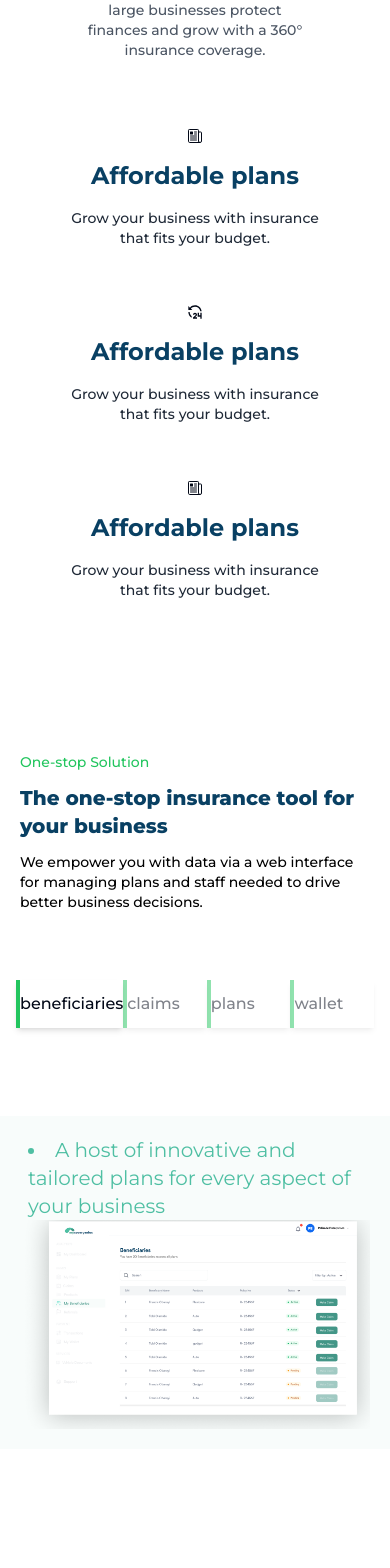
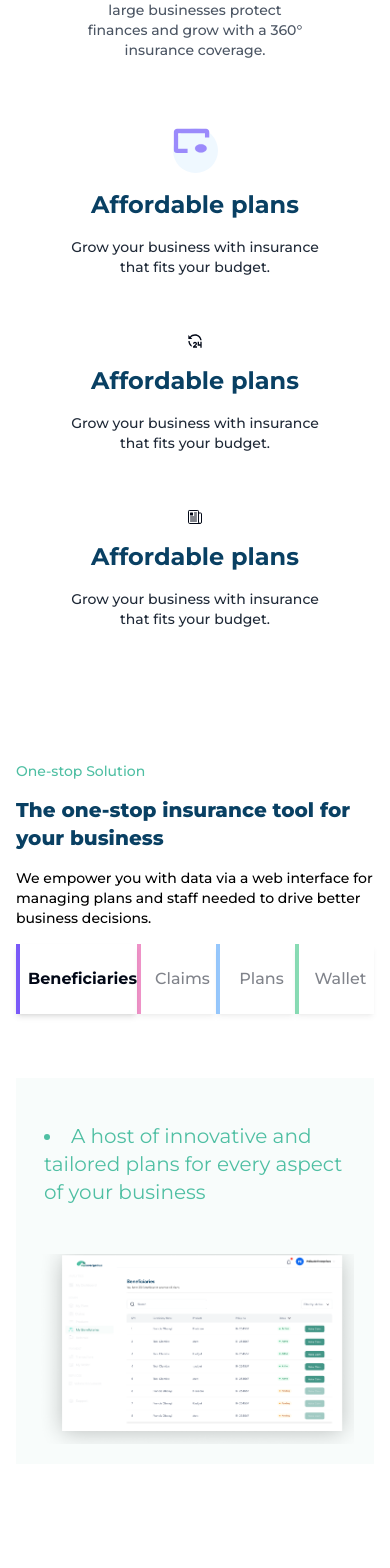
Before and after one commit to KhurramSagoo/mycover, a React (Vite) app: page / in a window 390 px wide. Shown: the part 1360-2928 px from the top of the page. Built offline with nearby package versions, Linux system fonts and the light colour scheme.

Commit message:
business account login completed

```diff
--- a/src/components/DefaultPages/Business/BusinessMiddlePart.jsx
+++ b/src/components/DefaultPages/Business/BusinessMiddlePart.jsx
@@ -2,11 +2,12 @@ import { icons } from 'lucide-react'
 import React from 'react'
 import { IoNewspaperOutline } from "react-icons/io5";
 import { Ri24HoursFill } from "react-icons/ri";
+import CustomSVG from './customSvg/CustomSVG';
 const BusinessMiddlePart = () => {
     const cardData = [{
         title: "Affordable plans",
         detail: "Grow your business with insurance that fits your budget.",
-        image: <IoNewspaperOutline />
+        image: <CustomSVG />
     },
     {
         title: "Affordable plans",
--- a/src/components/DefaultPages/Business/BusinessOneStopTab.jsx
+++ b/src/components/DefaultPages/Business/BusinessOneStopTab.jsx
@@ -5,65 +5,68 @@ import plans from '../../../assets/business/solutions-plans.png';
 import wallet from '../../../assets/business/solution-wallet.png';
 
 const BusinessOneStopTab = () => {
-  const [activeTab, setActiveTab] = useState(0); // State to keep track of active tab
-
+  const [activeTab, setActiveTab] = useState(0);
   // Tab data with corresponding images
   const tabData = [
     {
-      head: "beneficiaries",
+      head: "Beneficiaries",
       title: 'A host of innovative and tailored plans for every aspect of your business',
       image: beneficiaries,
+      borderColor: "#7A5AF8 "
     },
     {
-      head: "claims",
+      head: "Claims",
       title: 'An automated claims process so you focus on achieving business goals.',
       image: claims,
+      borderColor: "#DD2690"
+
     },
     {
-      head: "plans",
+      head: "Plans",
       title: 'Conveniently manage staff and their insurance plans',
       image: plans,
+      borderColor: "#2E90FA"
+
     },
     {
-      head: "wallet",
+      head: "Wallet",
       title: 'See your claims payout in real-time.',
       image: wallet,
+      borderColor: "#12B76A"
+
     },
   ];
 
   return (
-    <div className='w-full mx-auto flex items-center justify-center flex-col lg:flex-row md:px-8 sm:px-4 px-0 my-10'>
+    <div className='w-full mx-auto flex items-center justify-center flex-col lg:flex-row md:px-16 sm:px-8 px-4 my-10'>
       <div className='w-full lg:w-1/2 '>
-        <header className='flex md:items-start md:justify-start items-start justify-center flex-col w-full  p-5  space-y-3'>
-          <p className='md:text-xl text-sm text-green-500 font-medium'>One-stop Solution</p>
-          <p className='md:text-5xl text-xl  font-extrabold text-wrap  text-secondary'>The one-stop insurance tool for your business</p>
-          <p className='md:text-xl text-sm font-medium text-black'>We empower you with data via a web interface for managing plans and staff needed to drive better business decisions.</p>
+        <header className='flex md:items-start md:justify-start items-start justify-center flex-col w-full'>
+          <p className='md:text-xl text-sm mb-4 text-primary font-medium'>One-stop Solution</p>
+          <p className='md:text-4xl text-xl mb-4 w-full lg:w-[500px]  font-extrabold text-wrap  text-secondary !leading-snug'>The one-stop insurance tool for your business</p>
+          <p className='md:text-xl text-sm font-medium mb-4 text-black'>We empower you with data via a web interface for managing plans and staff needed to drive better business decisions.</p>
         </header>
 
         {/* tabs */}
-        <div className='flex md:flex-col font-medium items-center justify-center md:px-8 sm:px-4 px-4 my-10 w-full rounded-lg
-        flex-row
-
-
-
-        '>
+        <div className='flex md:flex-col font-medium items-start justify-center  w-full rounded-lg flex-row bg-lime-0'>
           {tabData.map((tab, index) => (
             <div
-              className={`shadow-md md:w-full border-l-4 border-green-500 my-2 py-3 cursor-pointer whitespace-nowrap ${activeTab === index ? 'opacity-100' : 'opacity-50 hover:opacity-100'
-                } sm:w-96 w-full`}
+              className={`shadow-md lg:w-[560px] w-full  mb-4 flex items-center lg:justify-start justify-center   pl-2 h-[70px] cursor-pointer whitespace-nowrap ${activeTab === index ? 'opacity-100 font-bold ' : 'opacity-50 hover:opacity-100'} sm:w-96 w-full`}
               key={index}
               onClick={() => setActiveTab(index)}
+              style={{ borderLeftColor: tab.borderColor, borderLeftWidth: '4px' }}
             >
               {tab.head}
             </div>
           ))}
         </div>
+
+
       </div>
-      <div className='w-full lg:w-1/2 md:px-8 sm:px-4 px-0 my-10 h-full min-h-[400px] ' >
+      <div className='w-full lg:w-1/2 md:px-8 sm:px-4 px-0 my-12 h-full min-h-[450px]  ' >
         {/* Render tab image */}
         {tabData.map((tab, index) => (
           <div key={index} className={`${activeTab === index ? 'block' : 'hidden'} flex items-baseline justify-center flex-col bg-[#f8fcfb] p-5 `}>
-            <li className=' text-primary text-xl font-normal px-2'>{tab.title}</li>
+            <li className=' text-primary text-xl font-normal mb-6 py-6  px-2'>{tab.title}</li>
             <img loading="lazy" src={tab.image} alt={tab.title} />
           </div>
         ))}
--- /dev/null
+++ b/src/components/DefaultPages/Business/customSvg/CustomSVG.jsx
@@ -0,0 +1,37 @@
+import React from 'react';
+
+const CustomSVG = () => (
+    <svg
+        width="45.0079"
+        height="45.0079"
+        viewBox="0 0 45.0079 45.0079"
+        xmlns="http://www.w3.org/2000/svg"
+        fill="none"
+    >
+        <rect
+            width="45.0079"
+            height="45.0079"
+            rx="22.504"
+            fill="rgb(239, 248, 255)"
+        />
+        <path
+            d="M 34.1188 9.61721 V 4.07306 C 34.1188 3.48043 33.6383 3 33.0457 3 H 4.07306 C 3.48043 3 3 3.48043 3 4.07306 V 21.7786 C 3 22.3712 3.48043 22.8516 4.07306 22.8516 H 14.5827"
+            stroke="rgb(155, 138, 251)"
+            stroke-width="4.29224"
+        />
+        <mask id="mask1" x="10" y="7" width="35" height="27">
+            <path
+                d="M 42.7295 7.72132 H 37.078 H 36.3716 V 1.36343 C 36.3716 0.193019 35.4227 -0.755859 34.2523 -0.755859 H 4.58218 C 3.41177 -0.755859 2.46289 0.193019 2.46289 1.36343 V 22.5564 C 2.46289 23.7268 3.41177 24.6757 4.58218 24.6757 H 10.9401 V 25.3821 V 31.0336 C 10.9401 32.204 11.8889 33.1528 13.0594 33.1528 H 18.7108 H 18.7136 H 37.078 H 42.7295 C 43.8999 33.1528 44.8488 32.204 44.8488 31.0336 V 25.3821 V 15.4921 V 9.84061 C 44.8488 8.6702 43.8999 7.72132 42.7295 7.72132 Z M 35.2549 28.9143 H 20.5348 C 19.8014 26.3307 17.7622 24.2925 15.1787 23.5589 V 17.3154 C 17.7621 16.5817 19.8003 14.5435 20.534 11.96 H 35.2547 C 35.9884 14.5435 38.0266 16.5817 40.61 17.3154 V 23.5589 C 38.0268 24.2926 35.9886 26.3308 35.2549 28.9143 Z M 6.70148 20.4371 V 3.48273 H 32.133 V 7.72132 H 18.7108 H 13.0594 C 11.8889 7.72132 10.9401 8.6702 10.9401 9.84061 V 15.4921 V 20.4371 H 6.70148 Z"
+                fill="rgb(74, 31, 184)"
+            />
+        </mask>
+        <path
+            d="M 33.7603 20.4368 C 33.7603 21.5785 33.1125 22.6188 32.0518 23.3765 C 30.9913 24.134 29.5225 24.6048 27.8969 24.6048 C 26.2713 24.6048 24.8025 24.134 23.742 23.3765 C 22.6813 22.6188 22.0335 21.5785 22.0335 20.4368 C 22.0335 19.2951 22.6813 18.2548 23.742 17.4972 C 24.8025 16.7396 26.2713 16.2689 27.8969 16.2689 C 29.5225 16.2689 30.9913 16.7396 32.0518 17.4972 C 33.1125 18.2548 33.7603 19.2951 33.7603 20.4368 Z"
+            fill="rgb(155, 138, 251)"
+            stroke="rgb(155, 138, 251)"
+            stroke-width="0.141286"
+        />
+    </svg>
+);
+
+export default CustomSVG;
--- /dev/null
+++ b/src/components/DefaultPages/businessLogin/BusinessLogin.jsx
@@ -0,0 +1,123 @@
+import bg from '../../../assets/businessLogin/covered.jpeg'
+import logo from '../../../assets/navbar-logo.svg'
+import { ArrowLeft } from '@mui/icons-material'
+import { useNavigate } from 'react-router-dom'
+import { useForm } from "react-hook-form"
+
+
+
+
+const BusinessLogin = () => {
+    const { register, handleSubmit, formState: { errors, isValid } } = useForm()
+    const onSubmit = (data) => console.log(data)
+    const navigate = useNavigate()
+    return (
+        <div className=' w-full flex items-start justify-start md:h-screen h-auto'>
+
+            {/* left side bar */}
+            <div className='hidden md:flex items-start justify-start  md:w-1/3  h-screen'
+                style={{
+                    backgroundImage: `url(${bg})`,
+                    backgroundSize: "cover",
+                    backgroundRepeat: "no-repeat",
+                }}
+            >
+            </div>
+            {/* right */}
+            <div className=' md:w-2/3 w-full p-4 md:px-5 flex items-center justify-center flex-col  '>
+                {/* heading */}
+                {/* <div className=' flex items-center justify-center'>
+                </div> */}
+                {/* form */}
+                <div className='flex items-start justify-center md:w-[360px]  w-full mt-3  flex-col  '>
+                    {/* logo */}
+                    <div className='w-full'>
+                        <div className=' py-12 flex items-center justify-center'>
+                            <img src={logo} alt="" />
+                        </div>
+                    </div>
+                    <div className=' w-full flex items-start justify-center flex-col '>
+                        <p className=' text-secondary text-4xl mt-12 mb-2 font-bold text-center  break-words'>Hi Boss, </p>
+                        <p className=' text-sm mb-12 font-medium text-black'>Login to your account to continue</p>
+                    </div>
+                    <div className='w-full flex items-start justify-center flex-col  ' >
+
+                        <form onSubmit={handleSubmit(onSubmit)}>
+
+
+                            <label htmlFor="email" className=' text-black text-sm font-medium pb-2'>Email Address*</label>
+                            <input type="email" placeholder='Enter your email Address' className=' border   outline-primary rounded-md mb-2  py-2 w-full my-2 px-2 '
+                                style={{
+                                    width: "100%"
+                                }}
+
+                                {...register("email", {
+                                    required: "Email is required",
+                                    pattern: {
+                                        value: /^[a-zA-Z0-9._%+-]+@[a-zA-Z0-9.-]+\.[a-zA-Z]{2,}$/i,
+                                        message: "Invalid email address"
+                                    }
+                                })}
+                            />
+                            {errors.email && <p className="text-[#fe0f6f] text-sm font-medium">{errors.email.message}</p>}
+
+                            <label htmlFor="password" className=' text-black text-sm font-medium pb-2'>Password</label>
+                            <input type="password"
+                                placeholder='Type your password'
+
+                                className=' border rounded-md outline-primary py-2 mb-2 w-full  px-2 '
+                                {...register("password", {
+                                    required: "Password is required",
+                                    minLength: {
+                                        value: 6,
+                                        message: "Password must be at least 6 characters"
+                                    }
+                                })}
+                            />
+                            {errors.password && <p className="text-[#fe0f6f] text-sm font-medium">{errors.password.message}</p>}
+                            <div className='text-sm float-right flex items-center justify-center ml-auto font-normal'>
+                                <p className='text-red-500 text-sm font-semibold  cursor-pointer  mb-6 '>Forgot Password ?</p>
+                                {/* </div> */}
+
+
+
+                            </div>
+
+                            <div className=' w-full my-5'>
+                                <button className=' bg-[#439687] w-full py-2 rounded-md text-white opacity-90'
+                                // disabled={!isValid}
+                                >Login</button>
+                            </div>
+
+
+                        </form>
+                        <div className=' w-full'>
+
+                            <div className='text-sm  flex items-center justify-center ml-auto font-normal'>
+                                <p className='text-black font-medium  cursor-pointer '
+
+                                >Don't have an account?
+                                    <span className=' text-primary ml-2 cursor-pointer font-medium text-sm'
+                                        onClick={() => navigate("/onboarding")}
+                                    >
+
+                                        Sign Up
+                                    </span>
+                                </p>
+                            </div>
+                        </div>
+
+                    </div>
+
+                </div>
+                {/* <div>
+                    <p>Don't have an account? Sign Up</p>
+                </div> */}
+
+
+            </div>
+        </div>
+    )
+}
+
+export default BusinessLogin
--- a/src/components/others/TopNav.jsx
+++ b/src/components/others/TopNav.jsx
@@ -136,7 +136,10 @@ const TopNav = () => {
                                 </DialogTitle>
                                 <DialogDescription>
                                     <div className=' flex flex-col items-center justify-around cursor-pointer'>
-                                        <div className=' flex items-center justify-around w-full my-5 border rounded-lg p-5 hover:border-primary hover:text-primary '>
+                                        <div className=' flex items-center justify-around w-full my-5 border rounded-lg p-5 hover:border-primary hover:text-primary '
+                                            onClick={() => navigate("/business-login")}
+
+                                        >
                                             <div className=' rounded-full w-12 h-12 bg-slate-200 flex items-center justify-center hover:bg-green-50 hover:text-primary'>
                                                 <BusinessCenterIcon />
                                             </div>
--- a/src/lib/Routes.jsx
+++ b/src/lib/Routes.jsx
@@ -12,6 +12,7 @@ import Login from "@/components/DefaultPages/Login";
 import OnBoarding from "@/components/DefaultPages/OnBoarding";
 import BoardingNext from "@/components/DefaultPages/BoardingNext";
 import RegisterPersonal from "@/components/DefaultPages/RegisterPersonal";
+import BusinessLogin from "@/components/DefaultPages/businessLogin/BusinessLogin";
 
 export const ROOT = "/"
 export const BUSINESS = "/business"
@@ -20,6 +21,8 @@ export const LOGIN = "/login"
 export const ONBOARDING = "/onboarding"
 export const BOARDINGNEXT = "/boarding-next"
 export const REGISTERPERSONAL = "/register-personal"
+export const BUSINESSLOGIN = "/business-login"
+
 
 
 export const PROTECTED = "/protected"
@@ -38,6 +41,7 @@ export const router = createBrowserRouter([
     { path: ONBOARDING, element: <OnBoarding /> },
     { path: BOARDINGNEXT, element: <BoardingNext /> },
     { path: REGISTERPERSONAL, element: <RegisterPersonal /> },
+    { path: BUSINESSLOGIN, element: <BusinessLogin /> },
     {
         path: PROTECTED, element: <Layout />,
         children: [
```
Also changed, not shown: src/assets/businessLogin/covered.jpeg (added).
